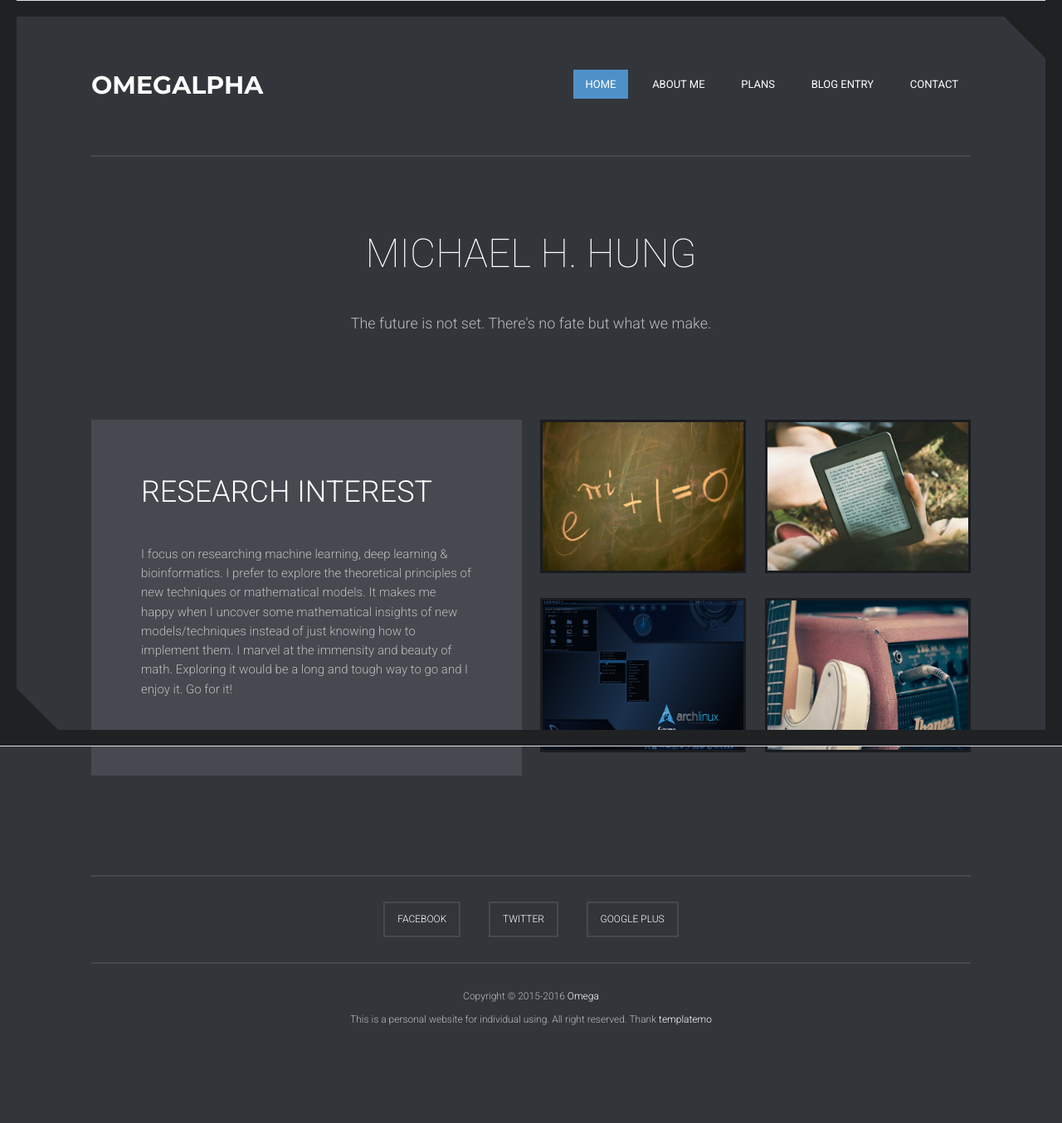
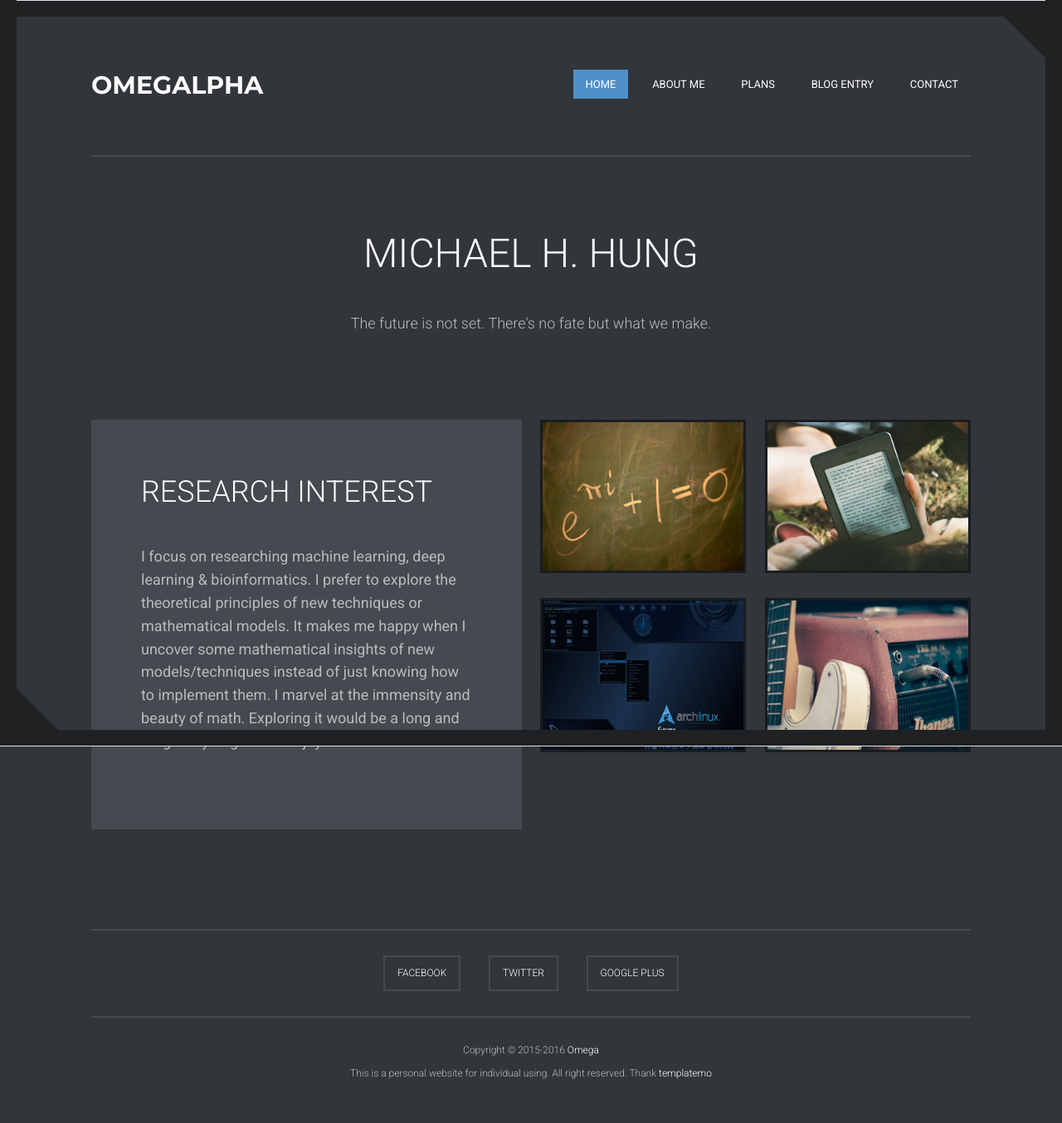
Before and after one commit to omegahh/omegahh.github.io, a Jekyll site: the page index.html, which Jekyll copies as it is, in a window 1280 px wide. Shown: the whole page at 83% size. Built offline with Jekyll 4.4.1, drawn with Linux system fonts in a browser that asks for light colours; before the commit the page ends 1289 px from its top, so only the background shows below that.

Commit message:
update homepage-1

```diff
--- a/css/omegahh.css
+++ b/css/omegahh.css
@@ -54,6 +54,10 @@
 }
 
 /* CSS normalize finished */
+
+:root {
+	--animate-duration: 1s;
+}
 
 @media screen and (min-width: 992px) {
     .container {
@@ -127,6 +131,12 @@
     }
 }
 
+@media screen and (max-width: 992px) {
+	.menu-responsive {
+		display: none;
+	}
+}
+
 ul.main-menu li {
     display: inline-block;
     margin-left: 10px;
@@ -169,23 +179,6 @@
     }
 }
 
-/* Bootstrap Media querys: */
-/* xs: Extra small devices (portrait phones, less than 576px) */
-/* sm: Small devices (landscape phones, 576px and up) */
-/* md: Medium devices (tablets, 768px and up) */
-/* lg: Large devices (desktops, 992px and up) */
-/* xl: Extra large devices (large desktops, 1200px and up) */
-
-/* Omega HH viewed @2023-07-09 */
-
-.overlay h4 {
-    position: relative;
-    top: 50%;
-    -webkit-transform: translateY(-50%);
-    -ms-transform: translateY(-50%);
-    transform: translateY(-50%);
-}
-
 .content {
     display: none;
 }
@@ -199,42 +192,32 @@
     line-height: 1.85;
     width: 80%;
     margin: 0 auto;
-    -moz-animation-delay: 0.5s;
-    -webkit-animation-delay: 0.5s;
-    animation-delay: 0.5s;
+    /* animation-delay: 0.5s; */
 }
 
 h2.welcome-title {
-    font-weight: 100;
+    font-weight: 300;
     color: #fff;
     font-size: 48px;
     margin-bottom: 30px;
-    -moz-animation-delay: 0.1s;
-    -webkit-animation-delay: 0.1s;
-    animation-delay: 0.1s;
+
+	animation: fadeInLeft;
+	animation-duration: 1.5s;
+    /* animation-delay: 0.1s; */
+}
+
+.welcome-subtitle {
+	opacity: 0;
+	animation: fadeInRight;
+	animation-duration: 1.5s;
+	animation-delay: 0.1s;
+	animation-fill-mode: forwards;
 }
 
 @media screen and (max-width: 992px) {
     h2.welcome-title {
         font-size: 36px;
     }
-}
-
-.list-icons {
-    margin-top: 60px;
-    -moz-animation-delay: 0.9s;
-    -webkit-animation-delay: 0.9s;
-    animation-delay: 0.9s;
-}
-
-.list-icons li {
-    display: inline-block;
-    margin: 15px 40px;
-}
-
-.list-icons li i {
-    font-size: 45px;
-    color: #fff;
 }
 
 .home-projects {
@@ -253,12 +236,19 @@
 }
 
 .project-title {
+	opacity: 0;
     padding: 60px;
     background: #46494f;
     margin-bottom: 20px;
-    -moz-animation-delay: 0.5s;
-    -webkit-animation-delay: 0.5s;
+	animation: fadeInUp;
+	animation-duration: 2s;
     animation-delay: 0.5s;
+	animation-fill-mode: forwards;
+}
+
+.project-title p {
+	font-size: 18px;
+	font-weight: 400;
 }
 
 .project-item {
@@ -266,9 +256,8 @@
     position: relative;
     overflow: hidden;
     border: 3px solid #1a1c1f;
-    -moz-backface-visibility: hidden;
-    -webkit-backface-visibility: hidden;
     backface-visibility: hidden;
+	animation: fadeInRight;
 }
 
 .project-item img {
@@ -276,6 +265,38 @@
     display: block;
 }
 
+.project-item.one {
+	opacity: 0;
+	animation-duration: 1s;
+    animation-delay: 1s;
+	animation-fill-mode: forwards;
+}
+
+.project-item.two {
+	opacity: 0;
+	animation-duration: 1s;
+    animation-delay: 1.5s;
+	animation-fill-mode: forwards;
+}
+
+.project-item.three {
+	opacity: 0;
+	animation-duration: 1s;
+    animation-delay: 2s;
+	animation-fill-mode: forwards;
+}
+
+.project-item.four {
+	opacity: 0;
+	animation-duration: 1s;
+    animation-delay: 2.5s;
+	animation-fill-mode: forwards;
+}
+
+.project-item:hover .overlay {
+    opacity: 1;
+    transform: rotate(0);
+}
 .overlay {
     position: absolute;
     width: 100%;
@@ -285,58 +306,43 @@
     background: rgba(169,91,195,0.9);
     text-align: center;
     opacity: 0;
-    -webkit-transition: all 200ms ease-in-out;
-    -moz-transition: all 200ms ease-in-out;
-    -ms-transition: all 200ms ease-in-out;
-    -o-transition: all 200ms ease-in-out;
     transition: all 200ms ease-in-out;
-    -moz-transform: rotate(45deg);
-    -ms-transform: rotate(45deg);
-    -o-transform: rotate(45deg);
-    -webkit-transform: rotate(45deg);
     transform: rotate(45deg);
 }
-
 .overlay h4 {
-    font-size: 18px;
+	font-size: 18px;
+	font-weight: 300;
+    position: relative;
+    top: 50%;
+    transform: translateY(-50%);
 }
-
 .overlay h4 a {
     color: #fff;
 }
 
-.project-item:hover .overlay {
-    opacity: 1;
-    -moz-transform: rotate(0);
-    -ms-transform: rotate(0);
-    -o-transform: rotate(0);
-    -webkit-transform: rotate(0);
-    transform: rotate(0);
-}
+/* Bootstrap Media querys: */
+/* xs: Extra small devices (portrait phones, less than 576px) */
+/* sm: Small devices (landscape phones, 576px and up) */
+/* md: Medium devices (tablets, 768px and up) */
+/* lg: Large devices (desktops, 992px and up) */
+/* xl: Extra large devices (large desktops, 1200px and up) */
 
-.project-item.one {
-    -moz-animation-delay: 0.5s;
-    -webkit-animation-delay: 0.5s;
-    animation-delay: 0.5s;
-}
+/* Omega HH viewed @2023-07-09 */
 
-.project-item.two {
-    -moz-animation-delay: 1s;
-    -webkit-animation-delay: 1s;
-    animation-delay: 1s;
-}
-
-.project-item.three {
-    -moz-animation-delay: 1.5s;
-    -webkit-animation-delay: 1.5s;
-    animation-delay: 1.5s;
-}
-
-.project-item.four {
-    -moz-animation-delay: 2s;
-    -webkit-animation-delay: 2s;
-    animation-delay: 2s;
-}
+/* .list-icons { */
+/*     margin-top: 60px; */
+/*     animation-delay: 0.9s; */
+/* } */
+/**/
+/* .list-icons li { */
+/*     display: inline-block; */
+/*     margin: 15px 40px; */
+/* } */
+/**/
+/* .list-icons li i { */
+/*     font-size: 45px; */
+/*     color: #fff; */
+/* } */
 
 .our-story {
     padding: 0 50px;
@@ -354,18 +360,22 @@
     height: 100%;
     top: 0;
     left: 0;
-    -moz-animation-delay: 1.7s;
-    -webkit-animation-delay: 1.7s;
+	opacity: 0;
+	animation: fadeIn;
+	animation-duration: 1.5s;
     animation-delay: 1.7s;
+	animation-fill-mode: forwards;
 }
 
 .inner-story {
     background: #fff;
     padding: 40px;
     color: #32353a;
-    -moz-animation-delay: 0.5s;
-    -webkit-animation-delay: 0.5s;
+	opacity: 0;
+	animation: fadeInRight;
+	animation-duration: 2s;
     animation-delay: 0.5s;
+	animation-fill-mode: forwards;
 }
 
 .inner-story h2 {
@@ -373,6 +383,7 @@
 }
 
 .inner-story p {
+	font-size: 16px;
     margin-bottom: 0;
 }
 
--- a/index.html
+++ b/index.html
@@ -49,17 +49,16 @@
 			</div>
 		</header>
 
-
 		<div id="menu-container">
 			<div id="menu-1" class="homepage home-section container">
 				<div class="home-intro text-center">
-					<h2 class="welcome-title animated fadeInLeft">Michael H. Hung</h2>
-					<p class="animated fadeInRight">The future is not set. There's no fate but what we make.</p>
+					<h2 class="welcome-title">Michael H. Hung</h2>
+					<p class="welcome-subtitle">The future is not set. There's no fate but what we make.</p>
 				</div>
 				<div class="home-projects">
 					<div class="row">
 						<div class="col-md-6 col-sm-12">
-							<div class="project-title animated fadeInUp">
+							<div class="project-title">
 								<h2>Research Interest</h2>
 								<p>I focus on researching machine learning, deep learning &amp; bioinformatics. I prefer to explore the theoretical principles of new techniques or mathematical models. It makes me happy when I uncover some mathematical insights of new models/techniques instead of just knowing how to implement them. I marvel at the immensity and beauty of math. Exploring it would be a long and tough way to go and I enjoy it. Go for it!</p>
 							</div>
@@ -107,7 +106,7 @@
 			<div id="menu-2" class="content about-section container">
 				<div class="our-story">
 					<div class="story-bg animated fadeIn"></div>
-					<div class="row">
+					<div class="row justify-content-md-center">
 						<div class="col-md-6 col-md-offset-3">
 							<div class="inner-story animated fadeInRight text-center">
 								<h2>ABOUT ME</h2>
@@ -313,6 +312,5 @@
 
 		<script src="js/jquery-3.7.0.min.js"></script>
 		<script src="js/omegahh.js"></script>
-
 	</body>
 </html>
--- a/js/omegahh.js
+++ b/js/omegahh.js
@@ -43,8 +43,6 @@
 		return false;
 	});
 
-
-
 	$('a.toggle-nav').click(function(){
 		$('.menu-responsive').slideToggle();
 	});
```
